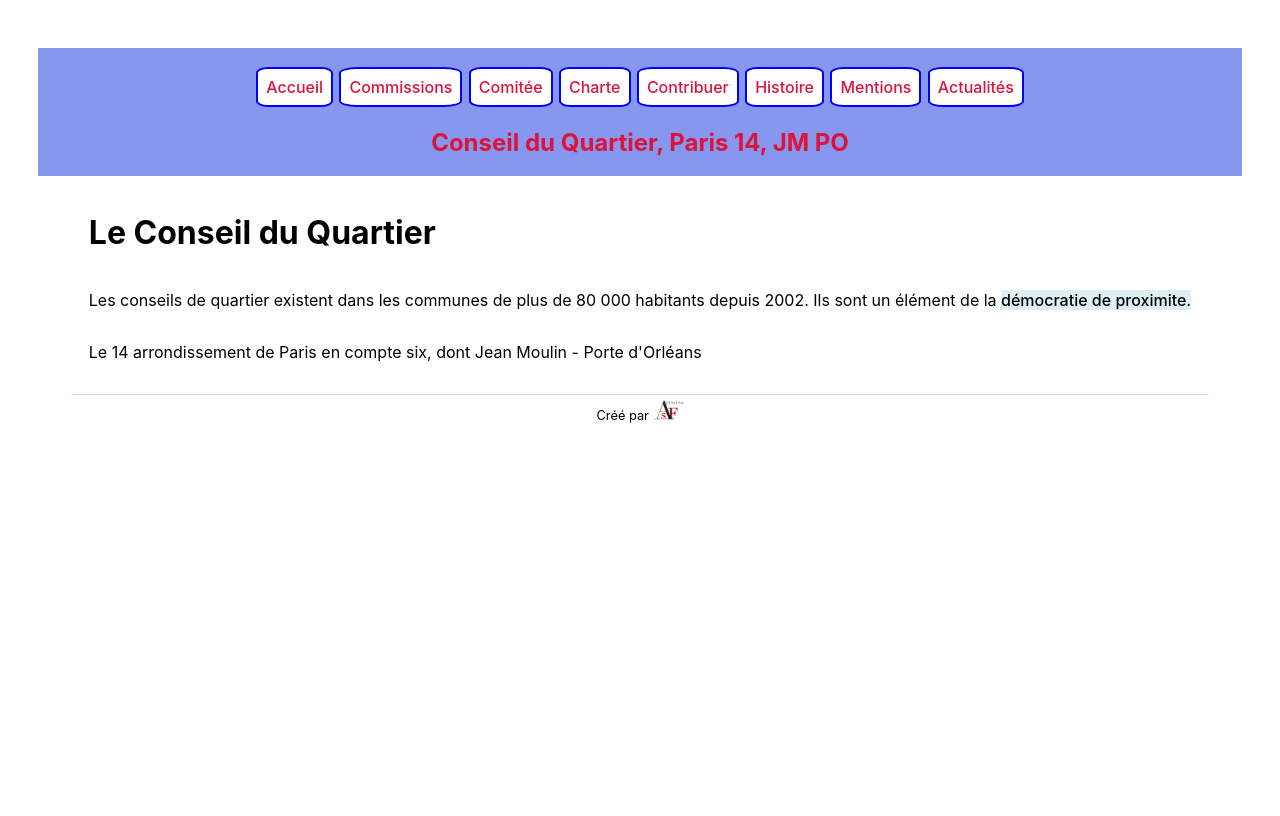
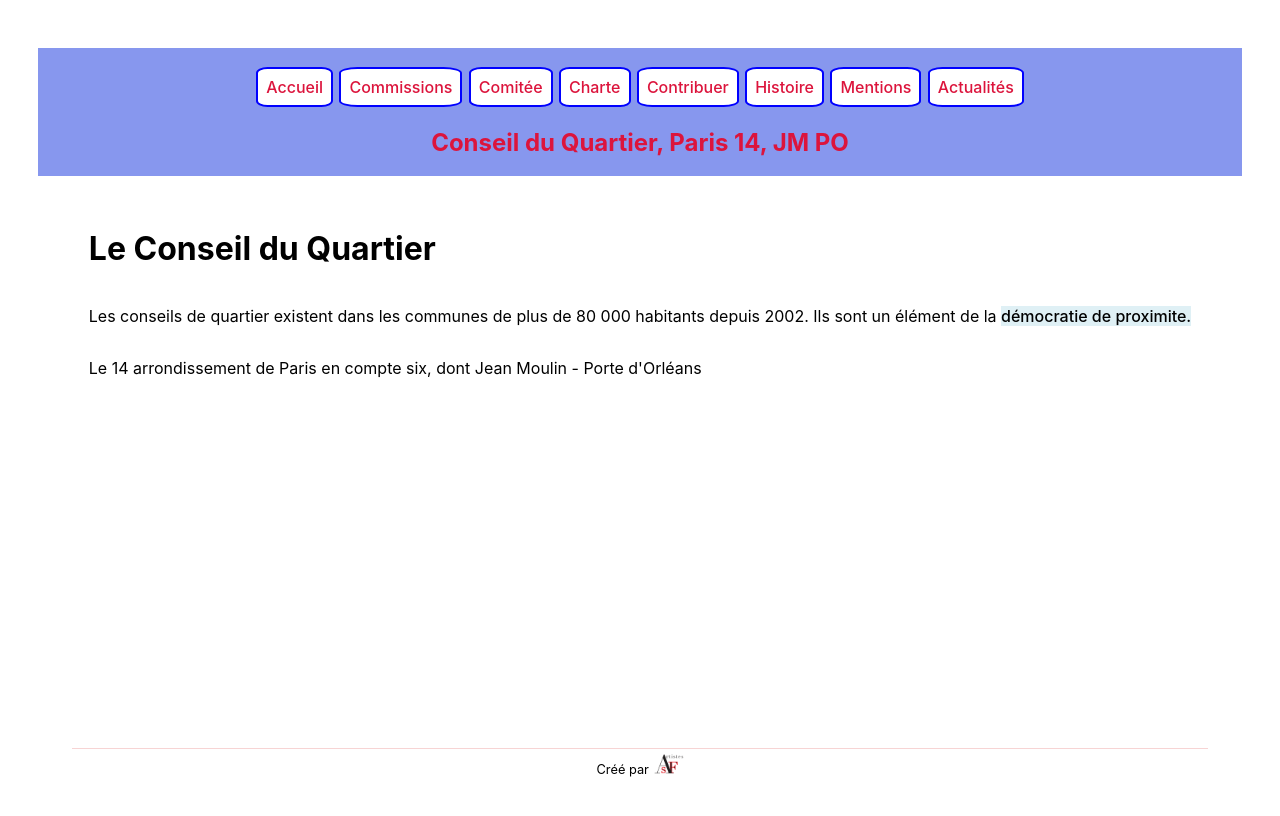
Before and after one commit to helgaParis/animation, a Next.js app: page / in a window 1280 px wide. Shown: the top 816 px of the page. Built offline with nearby package versions, Linux system fonts and the light colour scheme.

Commit message:
changed class on layout.js

```diff
--- a/components/layout.js
+++ b/components/layout.js
@@ -75,7 +75,7 @@ export default function Layout({ children}) {
 
       </header>
 
-      <main>{children}</main>
+      <main className={styles.main}>{children}</main>
       <footer className={styles.footer}>
           <a
               href="https://artistessansfrontieres.fr"
```
